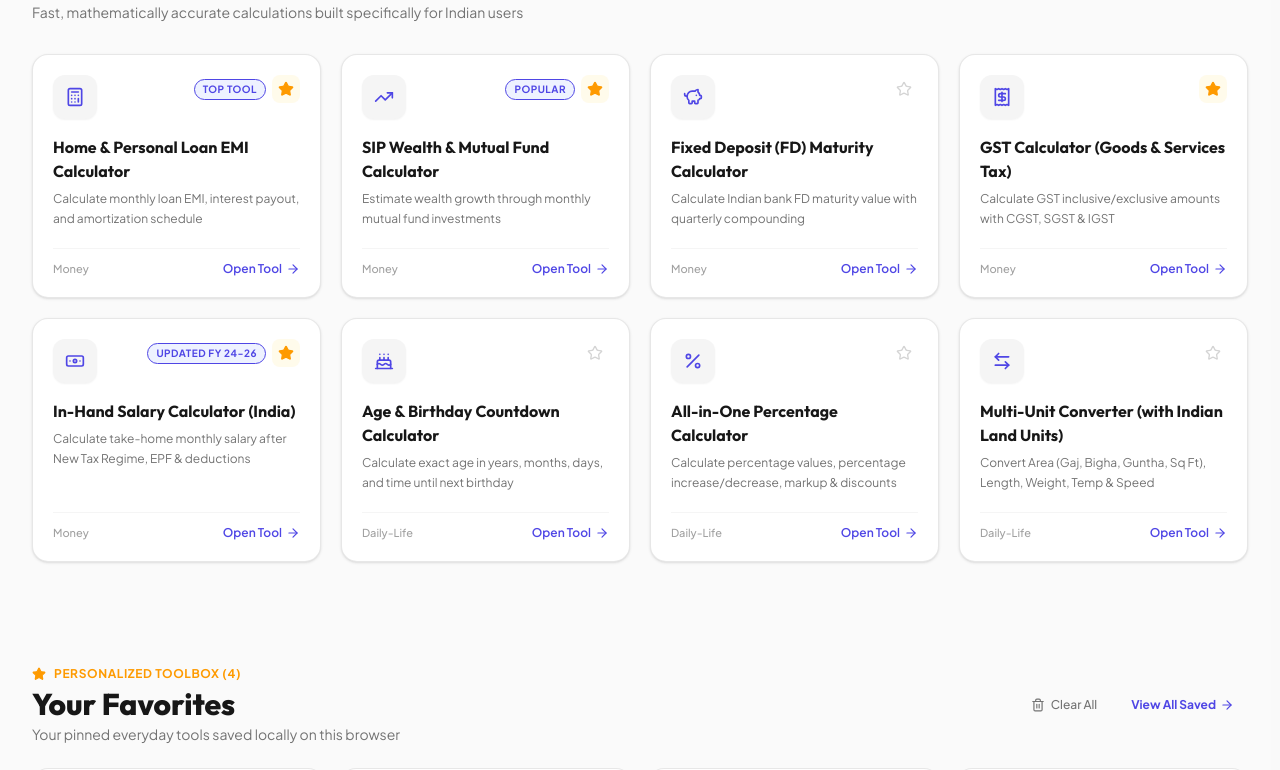
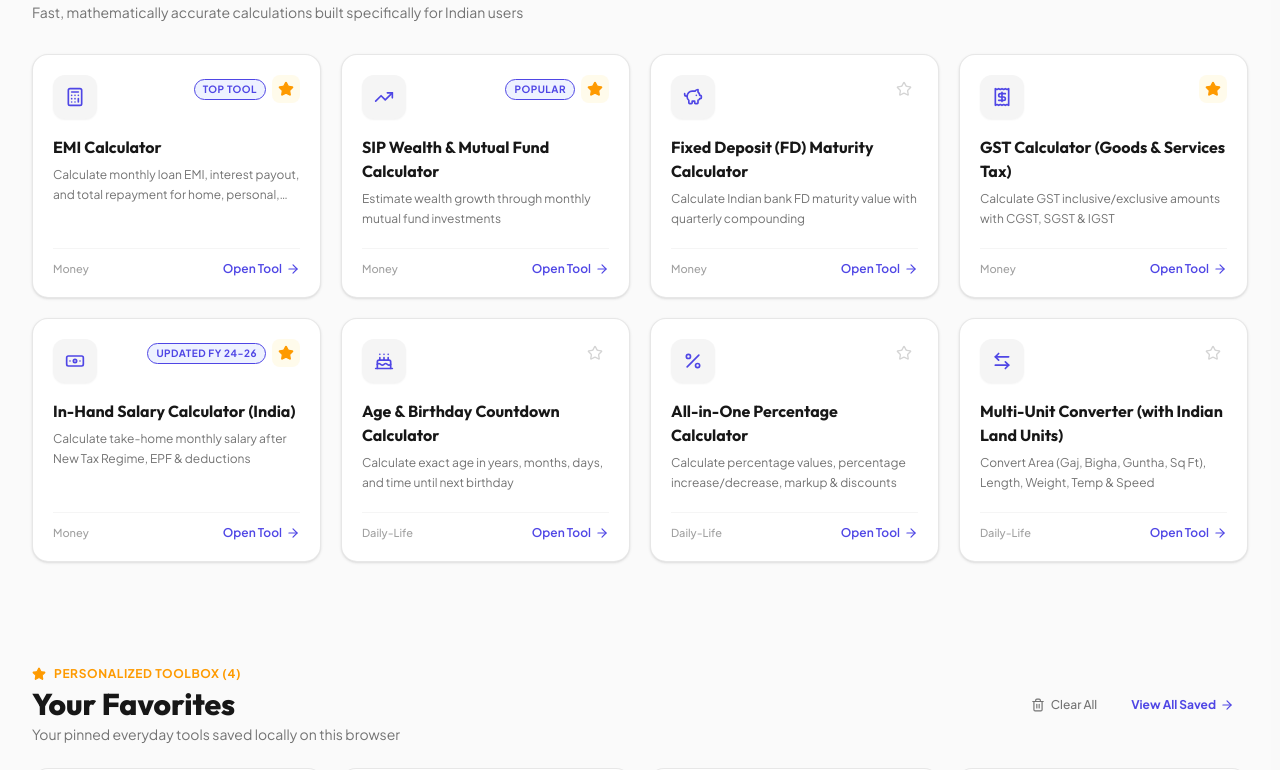
Before and after one commit to Ashwinpatilr236/bharatutility, a React (Vite) app: page / in a window 1280 px wide. Shown: the part 864-1634 px from the top of the page. Built offline with nearby package versions, Linux system fonts and the light colour scheme; no server answers.

Commit message:
feat(seo): upgrade EMI Calculator page for Google Search (Phase 1)

```diff
--- a/src/data/toolsRegistry.ts
+++ b/src/data/toolsRegistry.ts
@@ -5,51 +5,168 @@ export const TOOLS_REGISTRY: Tool[] = [
   {
     id: 'emi-calculator',
     slug: 'emi-calculator',
-    name: 'Home & Personal Loan EMI Calculator',
+    name: 'EMI Calculator',
     shortName: 'EMI Calculator',
-    tagline: 'Calculate monthly loan EMI, interest payout, and amortization schedule',
-    description: 'Calculate your exact monthly Equated Monthly Installment (EMI) for Home, Car, or Personal Loans in India. Includes principal vs interest breakdown and yearly schedule.',
+    tagline: 'Calculate monthly loan EMI, interest payout, and total repayment for home, personal, and car loans',
+    description: "Use BharatUtility's free EMI Calculator to estimate your monthly loan payment, total interest and total repayment. Enter your loan amount, interest rate and tenure to instantly calculate your EMI.",
     category: 'money',
     icon: 'Calculator',
-    keywords: ['emi', 'loan', 'home loan emi', 'car loan', 'personal loan', 'interest', 'sbi emi', 'hdfc emi', 'amortization'],
+    keywords: [
+      'EMI calculator',
+      'loan EMI calculator',
+      'home loan EMI calculator',
+      'personal loan EMI calculator',
+      'car loan EMI calculator',
+      'monthly EMI calculator',
+      'loan repayment calculator',
+      'EMI calculation',
+      'EMI calculator India'
+    ],
     popular: true,
     trending: true,
     featured: true,
     badge: 'Top Tool',
     views: 48200,
     seo: {
-      title: 'Loan EMI Calculator India — Home, Personal & Car Loan EMI',
-      description: 'Accurate and fast Indian Loan EMI Calculator with monthly breakdown, total interest payable, loan amortization table, and prepayment impact.',
-      keywords: ['loan emi calculator', 'home loan emi calculator india', 'calculate monthly emi', 'personal loan emi'],
+      title: 'EMI Calculator – Home, Personal & Car Loan EMI | BharatUtility',
+      description: 'Calculate your monthly EMI, total interest and total repayment for home, personal and car loans. Free EMI calculator for India with instant results.',
+      keywords: [
+        'EMI calculator',
+        'loan EMI calculator',
+        'home loan EMI calculator',
+        'personal loan EMI calculator',
+        'car loan EMI calculator',
+        'monthly EMI calculator',
+        'loan repayment calculator',
+        'EMI calculation',
+        'EMI calculator India'
+      ],
       canonicalSlug: 'emi-calculator',
+      h1: 'EMI Calculator',
     },
-    formulaDescription: 'EMI is calculated using the reducing balance method formula: E = P × r × (1 + r)^n / ((1 + r)^n - 1)',
-    formulaLatex: 'E = \\frac{P \\times r \\times (1 + r)^n}{(1 + r)^n - 1}',
+    formulaDescription: 'Standard EMI calculation using the reducing balance method formula: EMI = P × R × (1 + R)^N / ((1 + R)^N − 1)',
+    formulaLatex: 'E = \\frac{P \\times R \\times (1 + R)^N}{(1 + R)^N - 1}',
     workedExample: {
-      inputSummary: 'Loan of ₹25,00,000 at 8.5% p.a. for 20 years (240 months)',
+      inputSummary: 'Loan Amount: ₹10,00,000 (₹10 Lakhs) | Annual Interest Rate: 8.5% p.a. | Tenure: 20 Years (240 Months)',
       calculationSteps: [
-        'Monthly interest rate r = 8.5 / (12 × 100) = 0.007083',
-        'Tenure in months n = 20 × 12 = 240',
-        'EMI = 25,00,000 × 0.007083 × (1.007083)^240 / ((1.007083)^240 - 1)',
-        'Total Interest = (EMI × 240) - Principal'
+        'Monthly Interest Rate (R) = 8.5 / (12 × 100) = 0.0070833',
+        'Total Tenure in Months (N) = 20 × 12 = 240 months',
+        'Apply Formula: EMI = 10,00,000 × 0.0070833 × (1.0070833)^240 / ((1.0070833)^240 - 1)',
+        'Monthly EMI = ₹8,678',
+        'Total Repayment = ₹8,678.23 × 240 = ₹20,82,776',
+        'Total Interest Payable = ₹20,82,776 - ₹10,00,000 = ₹10,82,776'
       ],
-      finalResult: 'Monthly EMI: ₹21,696 | Total Interest: ₹27,07,080 | Total Payable: ₹52,07,080',
+      finalResult: 'Monthly EMI: ₹8,678 | Total Interest: ₹10,82,776 | Total Repayment: ₹20,82,776',
     },
+    seoSections: [
+      {
+        h2: 'What is an EMI Calculator?',
+        paragraphs: [
+          'An EMI Calculator is an automated financial tool that helps you calculate the Equated Monthly Installment (EMI) required to repay a loan over a chosen duration. Whether you are planning to take a home loan, personal loan, or car loan in India, an EMI calculator gives you an immediate breakdown of your monthly outflow, cumulative interest, and overall loan repayment amount before you borrow from a bank or financial institution.'
+        ]
+      },
+      {
+        h2: 'How to Calculate EMI',
+        paragraphs: [
+          'Equated Monthly Installment (EMI) is computed using the standard reducing balance mathematical formula used by major Indian lenders:',
+          'EMI = P × R × (1 + R)^N / ((1 + R)^N − 1)'
+        ],
+        bullets: [
+          'P = Principal loan amount (the total sum borrowed in ₹ / INR)',
+          'R = Monthly interest rate (annual interest rate divided by 12 and then divided by 100)',
+          'N = Number of monthly instalments (loan duration in years multiplied by 12)'
+        ],
+        steps: [
+          'Annual to Monthly Interest Rate Conversion: Annual interest rates offered by banks must be converted into a monthly interest rate. For instance, an annual interest rate of 8.5% translates to R = 8.5 / (12 × 100) = 0.0070833 per month.'
+        ]
+      },
+      {
+        h2: 'How to Use This EMI Calculator',
+        steps: [
+          '1. Enter Loan Amount (P): Input or slide the total loan principal amount in Rupees (₹).',
+          '2. Set Annual Interest Rate (%): Type the interest rate offered by your bank (e.g., 8.5% p.a.).',
+          '3. Choose Loan Tenure: Select your repayment duration in years or months.',
+          '4. View Instant Results: Review your monthly EMI payment, total interest payable, and complete loan breakdown instantly.'
+        ]
+      },
+      {
+        h2: 'EMI Calculation Example',
+        paragraphs: [
+          'Consider a practical Indian loan example with the following parameters:',
+          'Loan Amount (P): ₹10,00,000 (₹10 Lakhs) | Annual Interest Rate: 8.5% | Tenure: 20 Years (240 Months)',
+          '1. Monthly Interest Rate (R) = 8.5 / (12 × 100) = 0.0070833',
+          '2. Total Months (N) = 20 × 12 = 240',
+          '3. Monthly EMI = ₹8,678',
+          '4. Total Interest Payable = ₹10,82,776',
+          '5. Total Repayment (Principal + Interest) = ₹20,82,776'
+        ]
+      },
+      {
+        h2: 'What Affects Your EMI?',
+        paragraphs: [
+          'Three main factors determine your monthly EMI amount and total loan interest:'
+        ],
+        bullets: [
+          'Loan Amount: Borrowing a higher principal amount increases both your monthly EMI and total interest burden.',
+          'Interest Rate: Securing a lower interest rate directly lowers your monthly EMI and reduces cumulative interest paid.',
+          'Loan Tenure: Selecting a longer loan tenure spreads repayment over more months, which lowers your monthly EMI. However, a longer tenure increases the duration interest is charged, resulting in a higher total interest payout. Conversely, a shorter tenure increases monthly EMI but significantly reduces total interest.'
+        ]
+      },
+      {
+        h2: 'Home Loan EMI Calculator',
+        paragraphs: [
+          'Home loans in India typically involve substantial capital (e.g., ₹20 Lakhs to ₹1 Crore+) and long tenures ranging from 15 to 30 years. Using this EMI calculator for home loans enables homebuyers to test different down payment options, loan amounts, and floating interest rates to maintain a balanced family budget.'
+        ]
+      },
+      {
+        h2: 'Personal Loan EMI Calculator',
+        paragraphs: [
+          'Personal loans are unsecured credit facilities with shorter tenures (1 to 5 years) and higher interest rates (10.5% to 24% p.a.). Calculating your exact monthly EMI in advance ensures your total monthly debt payments remain within a comfortable 30–40% limit of your net monthly salary.'
+        ]
+      },
+      {
+        h2: 'Car Loan EMI Calculator',
+        paragraphs: [
+          'Vehicle and auto loans in India generally feature tenures of 3 to 7 years. Use this car loan EMI calculator to balance down payment amounts against monthly vehicle EMI instalments so you can purchase a car that comfortably fits your budget.'
+        ]
+      }
+    ],
     faqs: [
       {
-        question: 'How is Home Loan EMI calculated in India?',
-        answer: 'Home loan EMIs are calculated on a monthly reducing balance method where your principal reduces each month with every payment, reducing the interest charged on subsequent months.'
+        question: 'What is EMI?',
+        answer: 'EMI stands for Equated Monthly Installment. It is a fixed payment made by a borrower to a bank or lender on a set date each month until the loan is fully repaid.'
       },
       {
-        question: 'Does making part-prepayment reduce EMI or tenure?',
-        answer: 'Most Indian banks give you the choice to either reduce your monthly EMI amount or reduce the total loan tenure (which saves significantly more interest).'
+        question: 'How is EMI calculated?',
+        answer: 'EMI is calculated using the reducing balance formula: EMI = P × R × (1 + R)^N / ((1 + R)^N − 1), where P is principal loan amount, R is monthly interest rate, and N is total tenure in months.'
       },
       {
-        question: 'Are there tax benefits on Home Loan EMI?',
-        answer: 'Under the Old Tax Regime, you can claim up to ₹1.5 Lakh on principal repayment under Section 80C and up to ₹2 Lakh on interest paid under Section 24(b).'
+        question: 'Does a higher loan tenure reduce EMI?',
+        answer: 'Yes, increasing your loan tenure spreads repayment over more months, which reduces your required monthly EMI payment.'
+      },
+      {
+        question: 'Does a longer tenure increase total interest?',
+        answer: 'Yes, while a longer tenure lowers monthly EMI, interest is charged for more months, resulting in significantly higher total interest paid over the life of the loan.'
+      },
+      {
+        question: 'Can I use this for a home loan?',
+        answer: 'Yes, this calculator is fully compatible with home loans. Simply enter your home loan amount, interest rate, and tenure in years.'
+      },
+      {
+        question: 'Can I use this for a personal loan?',
+        answer: 'Yes, enter your personal loan principal, interest rate, and tenure (1 to 5 years) to calculate personal loan EMIs.'
+      },
+      {
+        question: 'Can I use this for a car loan?',
+        answer: 'Yes, enter your net vehicle loan amount after down payment, annual interest rate, and tenure (3 to 7 years) to calculate car loan EMIs.'
+      },
+      {
+        question: 'Is this EMI calculator free?',
+        answer: 'Yes, BharatUtility’s EMI calculator is 100% free to use with instant calculation results and zero registration requirements.'
       }
     ],
-    relatedToolSlugs: ['sip-calculator', 'salary-calculator', 'fd-calculator', 'gst-calculator']
+    relatedToolSlugs: ['sip-calculator', 'gst-calculator', 'salary-calculator', 'fd-calculator', 'percentage-calculator'],
+    disclaimer: 'Disclaimer: This EMI calculator provides estimates for informational purposes based on standard Indian banking reducing balance formulas. Actual loan terms, processing fees, and interest rates may vary by bank.'
   },
 
   // 2. SIP Calculator
```
Also changed, not shown: src/components/tools/ToolPageLayout.tsx (+48 -1 lines), src/types.ts (+8 -0 lines), src/utils/seo.ts (+35 -11 lines).
